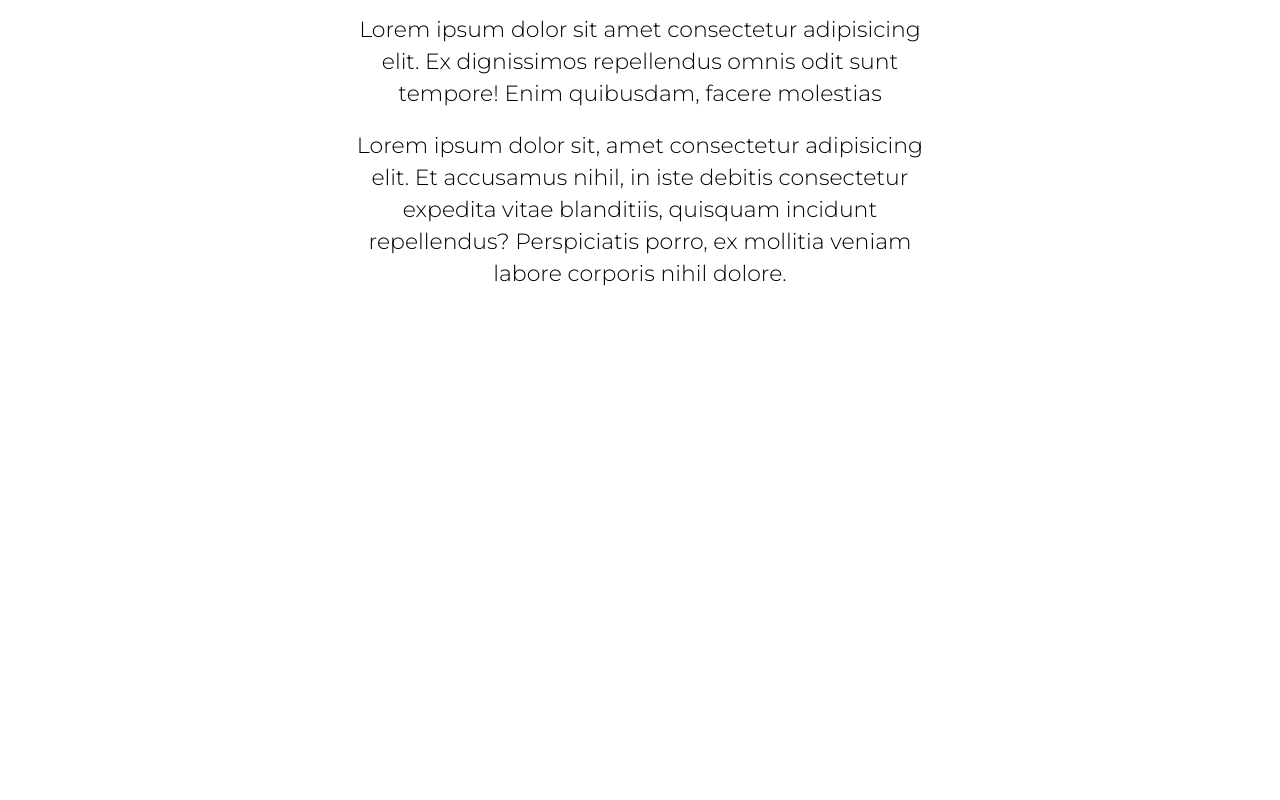
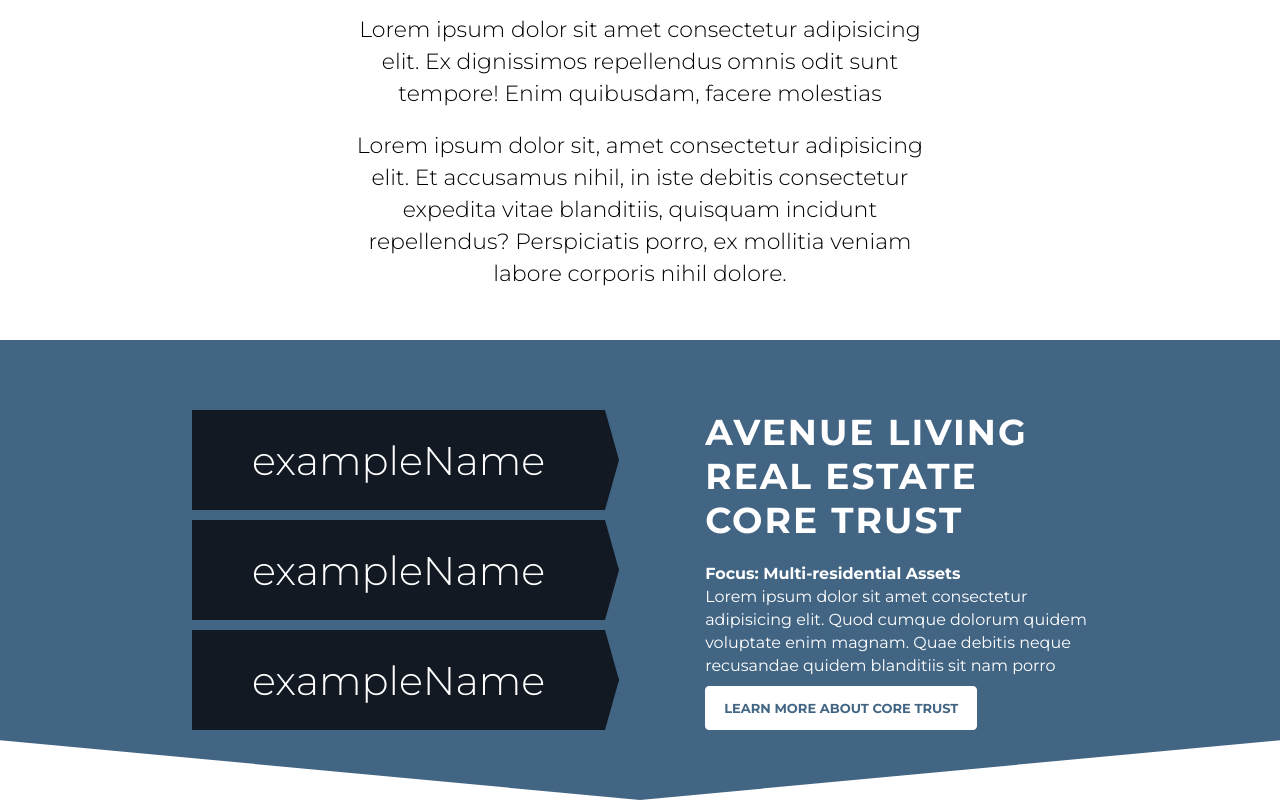
Before and after one commit to Claytonhart/simple-landing-page, a React (Create React App) app: page / in a window 1280 px wide. Shown: the part 4440-5240 px from the top of the page. Before the commit the page ends 4780 px from the top, so only its background shows below. Built offline with nearby package versions, Linux system fonts and the light colour scheme.

Commit message:
Initial Opportunities Component commit

```diff
--- a/public/index.html
+++ b/public/index.html
@@ -5,13 +5,11 @@
   <meta charset="utf-8">
   <meta name="viewport" content="width=device-width, initial-scale=1, shrink-to-fit=no">
   <meta name="theme-color" content="#000000">
-  <link href="https://fonts.googleapis.com/css?family=Montserrat:300,400" rel="stylesheet">
-  <link href="https://stackpath.bootstrapcdn.com/font-awesome/4.7.0/css/font-awesome.min.css" rel="stylesheet" integrity="sha384-wvfXpqpZZVQGK6TAh5PVlGOfQNHSoD2xbE+QkPxCAFlNEevoEH3Sl0sibVcOQVnN"
-    crossorigin="anonymous">
-  <link rel="stylesheet" type="text/css" charset="UTF-8" href="https://cdnjs.cloudflare.com/ajax/libs/slick-carousel/1.6.0/slick.min.css"
-  />
-  <link rel="stylesheet" type="text/css" href="https://cdnjs.cloudflare.com/ajax/libs/slick-carousel/1.6.0/slick-theme.min.css"
-  />
+  <link href="https://fonts.googleapis.com/css?family=Montserrat:300,400,700" rel="stylesheet">
+  <link href="https://stackpath.bootstrapcdn.com/font-awesome/4.7.0/css/font-awesome.min.css" rel="stylesheet"
+    integrity="sha384-wvfXpqpZZVQGK6TAh5PVlGOfQNHSoD2xbE+QkPxCAFlNEevoEH3Sl0sibVcOQVnN" crossorigin="anonymous">
+  <link rel="stylesheet" type="text/css" charset="UTF-8" href="https://cdnjs.cloudflare.com/ajax/libs/slick-carousel/1.6.0/slick.min.css" />
+  <link rel="stylesheet" type="text/css" href="https://cdnjs.cloudflare.com/ajax/libs/slick-carousel/1.6.0/slick-theme.min.css" />
   <!--
       manifest.json provides metadata used when your web app is added to the
       homescreen on Android. See https://developers.google.com/web/fundamentals/engage-and-retain/web-app-manifest/
--- a/src/App.js
+++ b/src/App.js
@@ -6,6 +6,7 @@
 import Platform from "./components/Platform/Platform";
 import ImageGallery from "./components/ImageGallery/ImageGallery";
 import Investments from "./components/Investments/Investments";
+import Opportunites from "./components/Opportunities/Opportunities";
 
 class App extends Component {
   render() {
@@ -18,6 +19,7 @@
         <Platform />
         <ImageGallery />
         <Investments />
+        <Opportunites />
       </div>
     );
   }
--- a/src/components/Opportunities/Opportunities.js
+++ b/src/components/Opportunities/Opportunities.js
@@ -1,5 +1,41 @@
 import React from "react";
 
 const Opportunities = () => {
-  return <section className="opportunities" />;
+  return (
+    <section className="opportunities__background">
+      <div className="opportunities">
+        <div className="opportunities__container">
+          <div className="opportunities__examples">
+            <div className="opportunity">
+              <h2 className="opportunity__header">exampleName</h2>
+            </div>
+            <div className="opportunity">
+              <h2 className="opportunity__header">exampleName</h2>
+            </div>
+            <div className="opportunity">
+              <h2 className="opportunity__header">exampleName</h2>
+            </div>
+          </div>
+          <div className="opportunities__desc">
+            <h3 className="opportunity-desc__header">
+              Avenue living real estate core trust
+            </h3>
+            <h6 className="opportunity-desc__focus">
+              Focus: Multi-residential Assets
+            </h6>
+            <p className="opportunity-desc__about">
+              Lorem ipsum dolor sit amet consectetur adipisicing elit. Quod
+              cumque dolorum quidem voluptate enim magnam. Quae debitis neque
+              recusandae quidem blanditiis sit nam porro
+            </p>
+            <button className="opportunity-desc__button">
+              Learn More about core trust
+            </button>
+          </div>
+        </div>
+      </div>
+    </section>
+  );
 };
+
+export default Opportunities;
--- a/src/index.scss
+++ b/src/index.scss
@@ -25,3 +25,6 @@
 
 // INVESTMENTS
 @import "styles/components/investments/investments";
+
+// OPPORTUNITIES
+@import "styles/components/opportunities/opportunities";
--- a/src/styles/components/opportunities/_opportunities.scss
+++ b/src/styles/components/opportunities/_opportunities.scss
@@ -0,0 +1,103 @@
+.opportunities {
+  background-color: $color-blue;
+  clip-path: polygon(100% 0, 100% 87%, 50% 100%, 0 87%, 0 0);
+  padding: 7rem 0;
+
+  &__background {
+    background-color: #fff;
+  }
+
+  &__container {
+    width: 70%;
+    margin: 0 auto;
+    display: flex;
+  }
+
+  &__examples {
+    display: flex;
+    flex-direction: column;
+  }
+
+  &__desc {
+    width: 60%;
+    margin: 0 auto;
+    padding-left: 10rem;
+    display: flex;
+    flex-direction: column;
+    color: #fff;
+  }
+}
+
+.opportunity {
+  position: relative;
+  padding: 0 6rem;
+  height: 10rem;
+  background: $color-text-black;
+  color: #fff;
+  display: flex;
+  align-items: center;
+  justify-content: center;
+  cursor: pointer;
+
+  &:not(:last-of-type) {
+    margin-bottom: 1rem;
+  }
+
+  &__header {
+    font-size: 4rem;
+    font-weight: 300;
+  }
+
+  &:after {
+    content: "";
+    width: 0;
+    height: 0;
+    position: absolute;
+    right: -1.4rem;
+    top: 0;
+    border-left: 14px solid $color-text-black;
+    border-top: 5rem solid transparent;
+    border-bottom: 5rem solid transparent;
+  }
+}
+
+.opportunity-desc {
+  &__header {
+    font-size: 3.6rem;
+    text-transform: uppercase;
+    letter-spacing: 2px;
+    margin-bottom: 2rem;
+  }
+
+  &__focus {
+    font-size: 1.6rem;
+    font-weight: bold;
+    line-height: 2.3rem;
+  }
+
+  &__about {
+    font-size: 1.6rem;
+    line-height: 2.3rem;
+  }
+
+  &__button {
+    align-self: flex-start;
+    margin-top: auto;
+    font-size: 1.3rem;
+    font-family: inherit;
+    font-weight: bold;
+    text-transform: uppercase;
+    color: $color-blue;
+    background-color: #fff;
+    border-radius: 4px;
+    padding: 1.3rem 1.8rem;
+    border: 1px solid #fff;
+    transition: 0.3s all;
+    cursor: pointer;
+
+    &:hover {
+      color: #fff;
+      background-color: $color-blue;
+    }
+  }
+}
```
